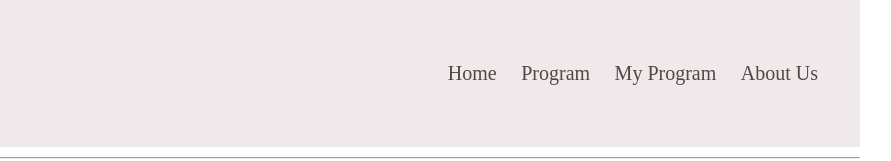
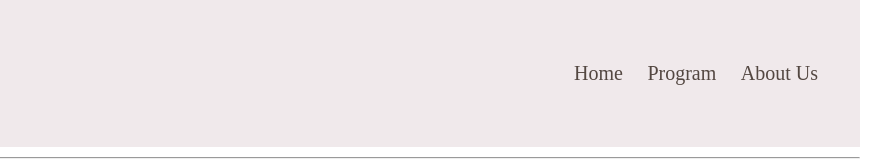
Before and after one commit to kevkev14/Sakura, an Astro site: page / in a window 1280 px wide. Shown: the top 161 px of the page, 292-1183 px from the left. Built offline with nearby package versions, Linux system fonts and the light colour scheme; Astro itself is replaced by a stand-in of ours; a web font is replaced by a local one.

Commit message:
fjernet my program

```diff
--- a/src/components/Topbar.astro
+++ b/src/components/Topbar.astro
@@ -13,7 +13,6 @@ import jQuery from "jquery";
     <ul>
       <a href="/"><li>Home</li></a>
       <a href="/program"><li>Program</li></a>
-      <a href="/myprogram"><li>My Program</li></a>
       <a href="/aboutus"><li>About Us</li></a>
     </ul>
   </nav>
```
